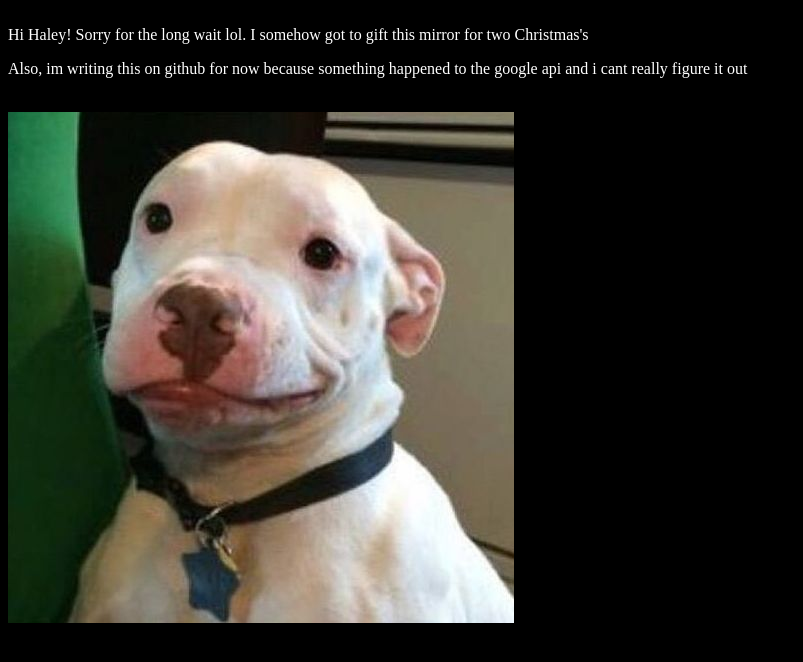
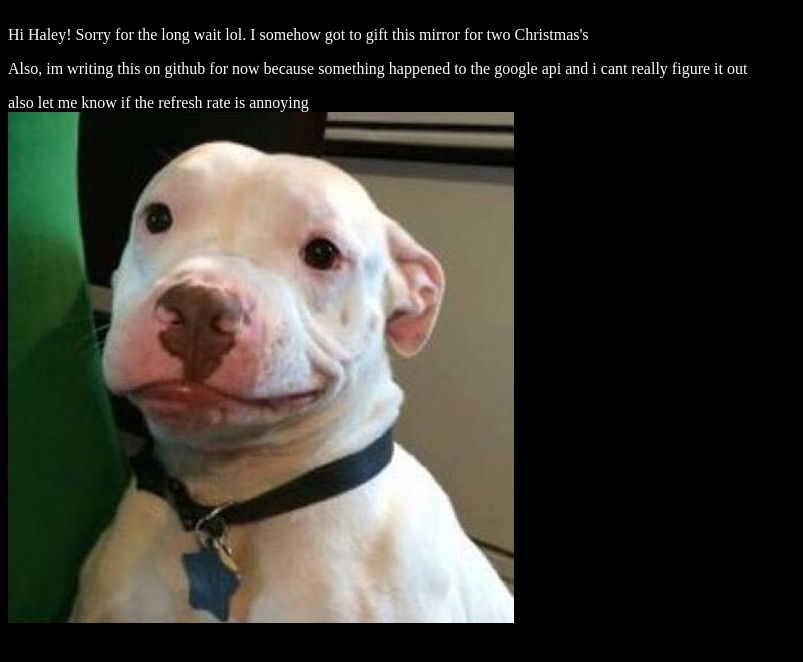
Before and after one commit to YungTaxReturn13/Haleys-Mirror, a plain HTML site: page index.html in a window 1280 px wide. Shown: the whole page, without its empty margins (0-803 px from the left). Drawn offline with Linux system fonts and the light colour scheme.

Commit message:
Update index.html

```diff
--- a/index.html
+++ b/index.html
@@ -10,5 +10,7 @@ Hi Haley! Sorry for the long wait lol. I somehow got to gift this mirror for two
 <br>
 
 <p>Also, im writing this on github for now because something happened to the google api and i cant really figure it out</p>
+
+also let me know if the refresh rate is annoying
 <br>
 <img src="Images/27797j.jpg">
```
